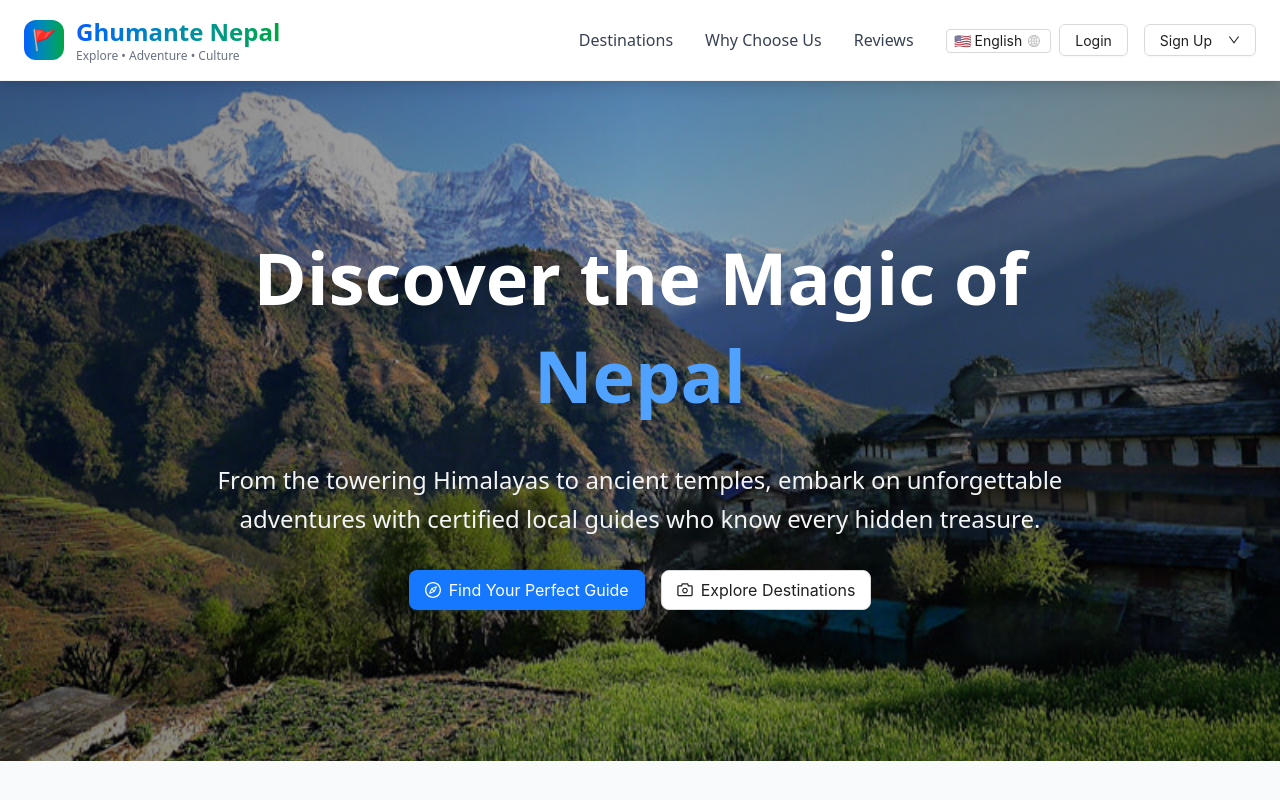
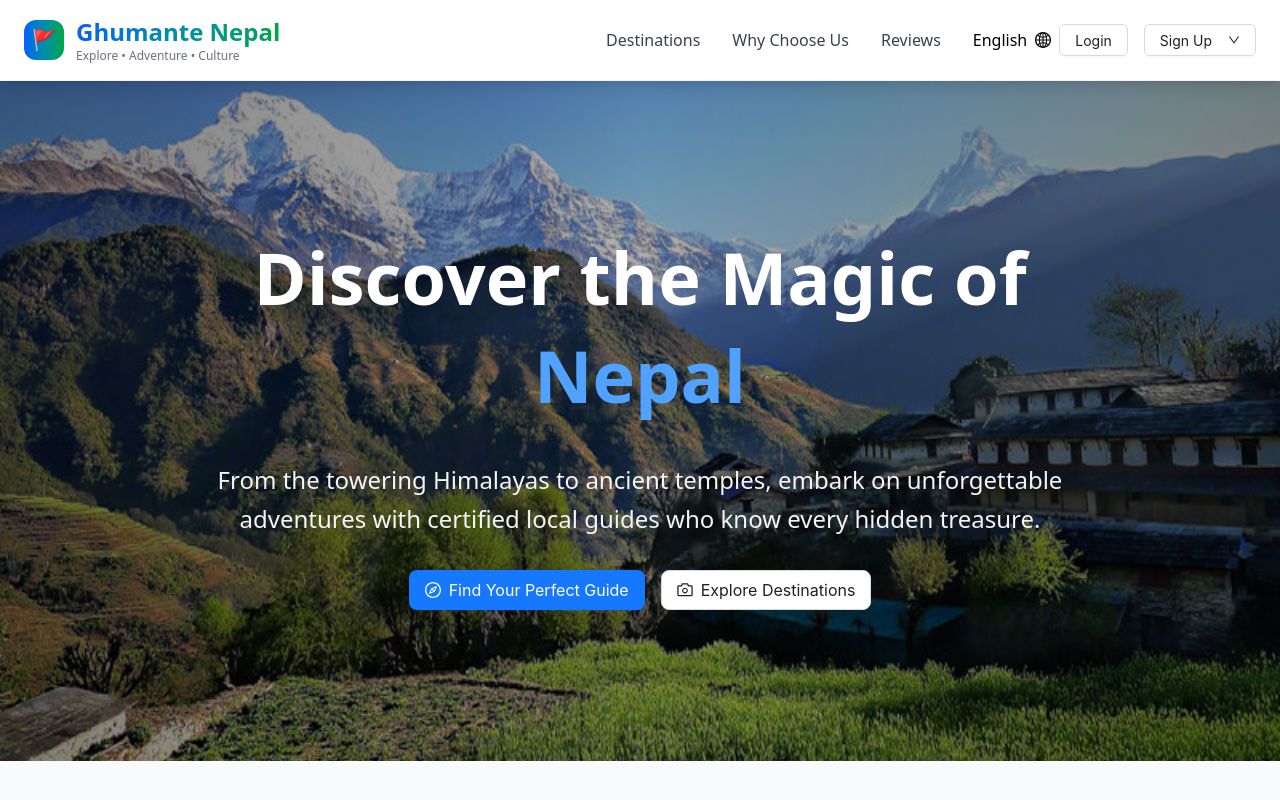
Before and after one commit to RmNj17/my-app, a React (Vite) app in the folder frontend/: page / in a window 1280 px wide. Shown: the top 800 px of the page. Built offline with nearby package versions, Linux system fonts and the light colour scheme.

Commit message:
feat: replace Select component with Dropdown for language selection

```diff
--- a/frontend/src/components/LanguageSelector.tsx
+++ b/frontend/src/components/LanguageSelector.tsx
@@ -1,9 +1,8 @@
 import React from "react";
-import { Select } from "antd";
+import { Dropdown } from "antd";
 import { GlobalOutlined } from "@ant-design/icons";
 import { useTranslation } from "react-i18next";
-
-const { Option } = Select;
+import type { MenuProps } from "antd";
 
 interface LanguageSelectorProps {
   className?: string;
@@ -12,8 +11,7 @@ interface LanguageSelectorProps {
 }
 
 const LanguageSelector: React.FC<LanguageSelectorProps> = ({
-  className,
-  size = "middle",
+  className="cursor-pointer",
   style,
 }) => {
   const { i18n, t } = useTranslation();
@@ -22,38 +20,63 @@ const LanguageSelector: React.FC<LanguageSelectorProps> = ({
     i18n.changeLanguage(language);
   };
 
-  return (
-    <Select
-      value={i18n.language}
-      onChange={handleLanguageChange}
-      className={className}
-      style={style}
-      size={size}
-      suffixIcon={<GlobalOutlined />}
-      popupMatchSelectWidth={false}
-      placement="bottomRight"
-    >
-      <Option value="en">
+  const menuItems: MenuProps["items"] = [
+    {
+      key: "en",
+      label: (
         <span className="flex items-center gap-2">
           🇺🇸 {t("language.english")}
         </span>
-      </Option>
-      <Option value="ne">
+      ),
+      onClick: () => handleLanguageChange("en"),
+    },
+    {
+      key: "ne",
+      label: (
         <span className="flex items-center gap-2">
           🇳🇵 {t("language.nepali")}
         </span>
-      </Option>
-      <Option value="es">
+      ),
+      onClick: () => handleLanguageChange("ne"),
+    },
+    {
+      key: "es",
+      label: (
         <span className="flex items-center gap-2">
           🇪🇸 {t("language.spanish")}
         </span>
-      </Option>
-      <Option value="zh">
+      ),
+      onClick: () => handleLanguageChange("es"),
+    },
+    {
+      key: "zh",
+      label: (
         <span className="flex items-center gap-2">
           🇨🇳 {t("language.chinese")}
         </span>
-      </Option>
-    </Select>
+      ),
+      onClick: () => handleLanguageChange("zh"),
+    },
+  ];
+
+  const languageNames: Record<string, string> = {
+    en: "English",
+    ne: "नेपाली",
+    es: "Español",
+    zh: "中文",
+  };
+
+  return (
+    <Dropdown
+      menu={{ items: menuItems, selectedKeys: [i18n.language] }}
+      placement="bottomRight"
+      trigger={["hover"]}
+    >
+      <div className={className} style={style}>
+        <span>{languageNames[i18n.language] || i18n.language}</span>
+        <GlobalOutlined className="ml-2" />
+      </div>
+    </Dropdown>
   );
 };
 
```
